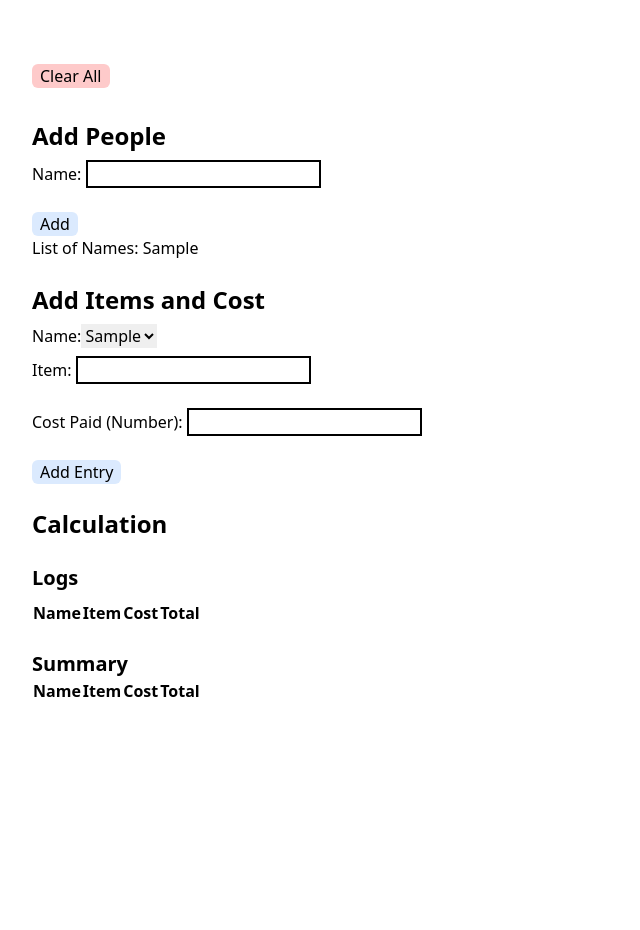
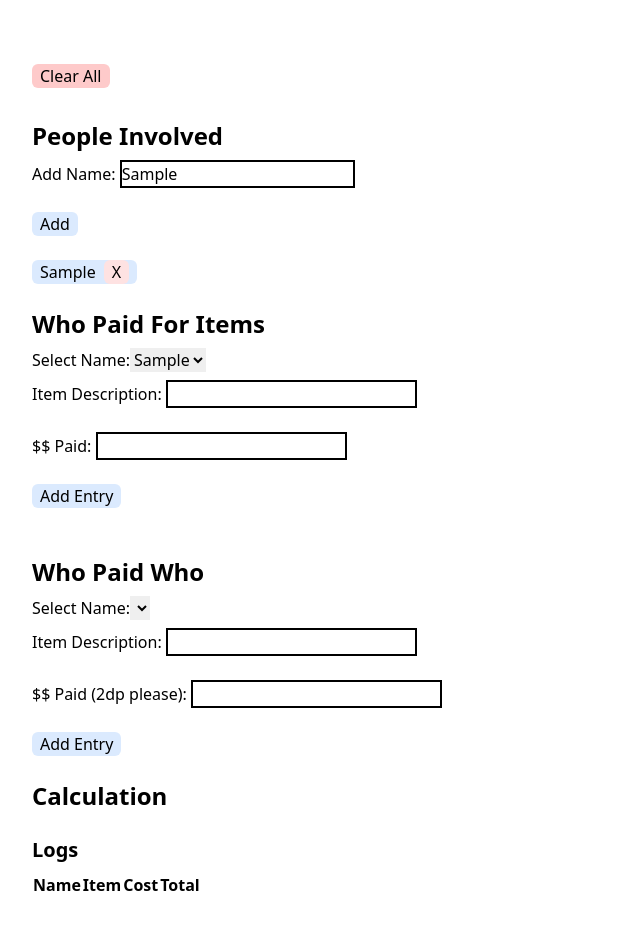
Before and after one commit to keithwongg/split-money-calculator, a plain HTML site: page index.html in a window 1280 px wide. Both pictures are taken after typing "Sample" into the empty fields and a click on the button "Add". Shown: the whole page, without its empty margins (0-640 px from the left). Before the commit the page ends 800 px from the top, so only its background shows below. Drawn offline with nearby package versions, Linux system fonts and the light colour scheme.

Commit message:
Refactor

```diff
--- a/index.html
+++ b/index.html
@@ -11,29 +11,45 @@
 <body class="m-8">
     <button class="rounded-md bg-red-200 px-2 my-8" onclick="clearAll()">Clear All</button>
     <section>
-        <h1 class="text-2xl font-bold mb-2">Add People</h1>
+        <h1 class="text-2xl font-bold mb-2">People Involved</h1>
 
         <div>
-            <label for="fname">Name:</label>
+            <label for="fname">Add Name:</label>
             <input class="border-2 border-solid border-black mr-2" type="text" id="name" name="fname"><br><br>
-            <button class="rounded-md bg-blue-100 px-2" onclick="addName()">Add</button>
+            <button class="rounded-md bg-blue-100 px-2 mb-6" onclick="addName()">Add</button>
         </div>
         <div id="names-list-text">
         </div>
     </section>
 
     <section>
-        <h1 class="text-2xl font-bold mt-6 mb-2">Add Items and Cost</h1>
+        <h1 class="text-2xl font-bold mt-6 mb-2">Who Paid For Items</h1>
         <div>
             <div class="flex mb-2">
-                <label for="foptsname">Name:</label>
+                <label for="foptsname">Select Name:</label>
                 <select name="foptsname" id="opts-name">
                 </select>
             </div>
-            <label for="fitem">Item:</label>
-            <input class="border-2 border-black mr-2" type="text" id="item" name="fitem"><br><br>
-            <label for="fcost">Cost Paid (Number):</label>
-            <input class="border-2 border-black mr-2" type="number" id="cost" name="fcost"><br><br>
+            <label for="fitem">Item Description:</label>
+            <input class="border-2 border-black mr-2 px-2" type="text" id="item" name="fitem"><br><br>
+            <label for="fcost">$$ Paid:</label>
+            <input class="border-2 border-black mr-2 px-2" type="number" id="cost" name="fcost"><br><br>
+            <button class="rounded-md bg-blue-100 px-2 mb-6" onclick="addItemsAndCost()">Add Entry</button>
+        </div>
+    </section>
+
+    <section>
+        <h1 class="text-2xl font-bold mt-6 mb-2">Who Paid Who</h1>
+        <div>
+            <div class="flex mb-2">
+                <label for="foptsname">Select Name:</label>
+                <select name="foptsname" id="opts-name">
+                </select>
+            </div>
+            <label for="fitem">Item Description:</label>
+            <input class="border-2 border-black mr-2 px-2" type="text" id="item" name="fitem"><br><br>
+            <label for="fcost">$$ Paid (2dp please):</label>
+            <input class="border-2 border-black mr-2 px-2" type="number" id="cost" name="fcost"><br><br>
             <button class="rounded-md bg-blue-100 px-2" onclick="addItemsAndCost()">Add Entry</button>
         </div>
     </section>
@@ -53,18 +69,6 @@
             </tbody>
         </table>
 
-        <h2 class="text-xl font-bold mt-6">Summary</h1>
-        <table class="table-auto">
-            <tr>
-                <th>Name</th>
-                <th>Item</th>
-                <th>Cost</th>
-                <th>Total</th>
-            </tr>
-            <tr>
-                <td></td>
-            </tr>
-        </table>
 
     </section>
 </body>
--- a/index.js
+++ b/index.js
@@ -1,8 +1,25 @@
 const NAMES_KEY = "names";
-var DATA = new Map();
+const ITEMS_KEY = "items";
+/*
+schema:
+
+names: ["person 1", "person 2"]
+
+items: [{
+    description: "item1",
+    cost: "20",
+    who_paid: "person 1",
+    to_receive_from: ["person 1", "person 2"]
+}]
+
+summary: {
+    "person 1" : balance
+    "person 2" : balance
+}
+*/
 
 window.onload = function (e) {
-    renderDataInUi()
+    renderNamesInUi()
 }
 
 function addName() {
@@ -10,34 +27,72 @@ function addName() {
     if (name.value.length <= 0) {
         return;
     }
-    DATA.set(name.value, {})
-    name.value = ''
-
-    let names = renderDataInUi()
-    console.log(`monkey: ${names}`)
-    resaveInLocalStorage(NAMES_KEY, names)
+    saveName(name.value)
+    renderNamesInUi()
 }
 
-function renderDataInUi() {
-    var names = getListOfNames()
+/*
+    NAMES
+*/
+function saveName(name) {
+    let names = getFromLocalStorage(NAMES_KEY)
+    if (names === undefined) {
+        saveInLocalStorage(NAMES_KEY, [name])
+        return
+    }
+    let namesArray = JSON.parse(names)
+    namesArray.push(name)
+    saveInLocalStorage(NAMES_KEY, namesArray)
+}
+
+function removeName(name) {
+    let names = getFromLocalStorage(NAMES_KEY)
+    if (names === undefined) {
+        return;
+    }
+    let namesArray = JSON.parse(names)
+    let index = namesArray.indexOf(name)
+    if (index > -1) {
+        namesArray.splice(index, 1)
+    }
+    saveInLocalStorage(NAMES_KEY, namesArray)
+    return namesArray
+}
+
+function renderNamesInUi() {
+    if (getFromLocalStorage(NAMES_KEY) === undefined) {
+        return
+    }
+    let names = JSON.parse(getFromLocalStorage(NAMES_KEY))
+    console.log(`monkey: ${names}`)
     renderListOfNames(names)
     renderDropdownOptions(names)
-    return names
-}
-
-function getListOfNames() {
-    let names = Array.from(DATA.keys())
-    console.log(names)
-    if (names.length <= 0) {
-        names = JSON.parse(localStorage.getItem(NAMES_KEY))
-    }
-    return names
 }
 
 function renderListOfNames(names) {
     var listOfNames = document.getElementById('names-list-text')
-    // this part need to add pill button for each name with the x to drop the name
-    listOfNames.innerHTML = `List of Names: ${names}`
+    listOfNames.innerHTML = ''
+    for(let i = 0; i < names.length; i++) {
+        listOfNames.appendChild(namePillButtonCreate(names[i]))
+    }
+}
+
+function namePillButtonCreate(content) {
+        let pill = document.createElement('button')
+        pill.value = content
+        pill.innerHTML = content
+        pill.classList.add('rounded-md', 'bg-blue-100', 'mb-2', 'px-2', 'flex')
+
+        let del = document.createElement('button')
+        del.innerHTML = 'X'
+        del.classList.add('rounded-md', 'bg-red-100', 'px-2', 'ml-2')
+        del.onclick = function () {
+            removeName(content)
+            renderNamesInUi()
+        }
+
+        pill.appendChild(del)
+        return pill
 }
 
 function renderDropdownOptions(names) {
@@ -52,8 +107,11 @@ function renderDropdownOptions(names) {
     }
 }
 
-function resaveInLocalStorage(key, content) {
-    localStorage.removeItem(key)
+function getFromLocalStorage(key) {
+    return localStorage.getItem(key) ?? undefined
+}
+
+function saveInLocalStorage(key, content) {
     localStorage.setItem(key, JSON.stringify(content))
 }
 
@@ -61,7 +119,15 @@ function addItemsAndCost() {
     var dropdownName = document.getElementById('opts-name')
     var item = document.getElementById('item')
     var cost = document.getElementById('cost')
+    addToData(dropdownName.value, item.value, cost.value)
     renderLog(dropdownName.value, item.value, cost.value)
+    calculateCosts()
+}
+
+function addToData(name, itemDesc, cost) {
+    let dataObj = Object.fromEntries(DATA)
+    dataObj[name].items.push({description: itemDesc, cost: cost})
+    saveInLocalStorage(DATA_KEY, dataObj)
 }
 
 function renderLog(name, item, cost) {
@@ -83,12 +149,13 @@ function renderLog(name, item, cost) {
     logTable.appendChild(tr)
 }
 
-
-function calculateCosts() {
-
-}
-
 function clearAll() {
     localStorage.removeItem(NAMES_KEY)
     location.reload()
 }
+
+function calculateCosts() {
+    for(let item in DATA) {
+        console.log(item.key, JSON.stringify(item.value))
+    }
+}
```
